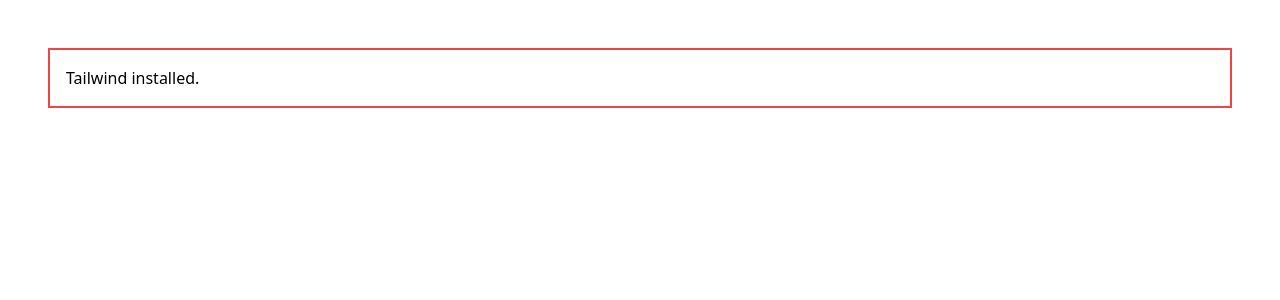
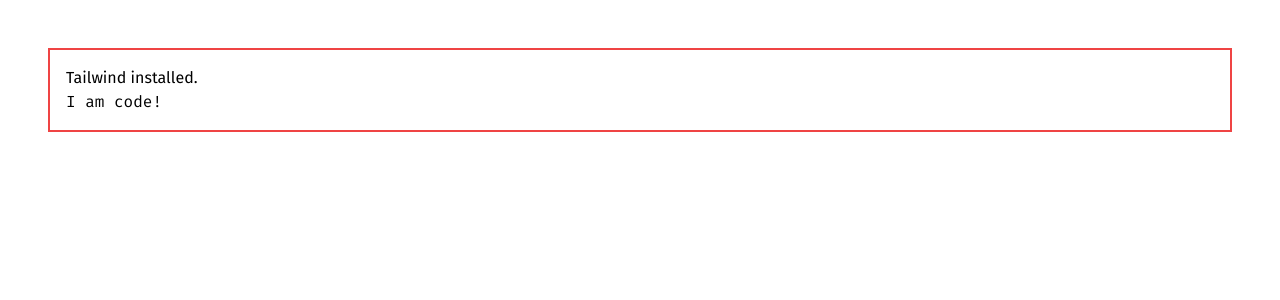
Before and after one commit to johnnydecimal/appv3.johnnydecimal.com, a React (Create React App) app: page / in a window 1280 px wide. Shown: the top 300 px of the page. Built offline with nearby package versions, Linux system fonts and the light colour scheme.

Commit message:
Install typeface-fira-[code|sans], config Tailwind

```diff
--- a/package.json
+++ b/package.json
@@ -14,6 +14,8 @@
     "react": "^17.0.2",
     "react-dom": "^17.0.2",
     "react-scripts": "4.0.3",
+    "typeface-fira-code": "^1.1.13",
+    "typeface-fira-sans": "^1.1.13",
     "typescript": "^4.1.2",
     "web-vitals": "^1.0.1"
   },
--- a/src/App.tsx
+++ b/src/App.tsx
@@ -1,5 +1,8 @@
 export const App = () => {
   return (
-    <div className="p-4 m-12 border-2 border-red-500">Tailwind installed.</div>
+    <div className="p-4 m-12 border-2 border-red-500 font-jdbody">
+      Tailwind installed.
+      <p className="font-jdcode">I am code!</p>
+    </div>
   );
 };
--- a/src/index.tsx
+++ b/src/index.tsx
@@ -7,6 +7,8 @@
 
 // === Styles   ===-===-===-===-===-===-===-===-===-===-===-===-===-===-===-===
 import "./index.css";
+import "typeface-fira-code";
+import "typeface-fira-sans";
 
 // === Main ===-===-===-===-===-===-===-===-===-===-===-===-===-===-===-===-===
 ReactDOM.render(
--- a/tailwind.config.js
+++ b/tailwind.config.js
@@ -2,6 +2,10 @@
   purge: ["./src/**/*.{js,jsx,ts,tsx}", "./public/index.html"],
   darkMode: false, // or 'media' or 'class'
   theme: {
+    fontFamily: {
+      jdcode: ["Fira Code"],
+      jdbody: ["Fira Sans"],
+    },
     extend: {},
   },
   variants: {
```
Also changed, not shown: 1 other file (tests, documents, lock files or other folders).
